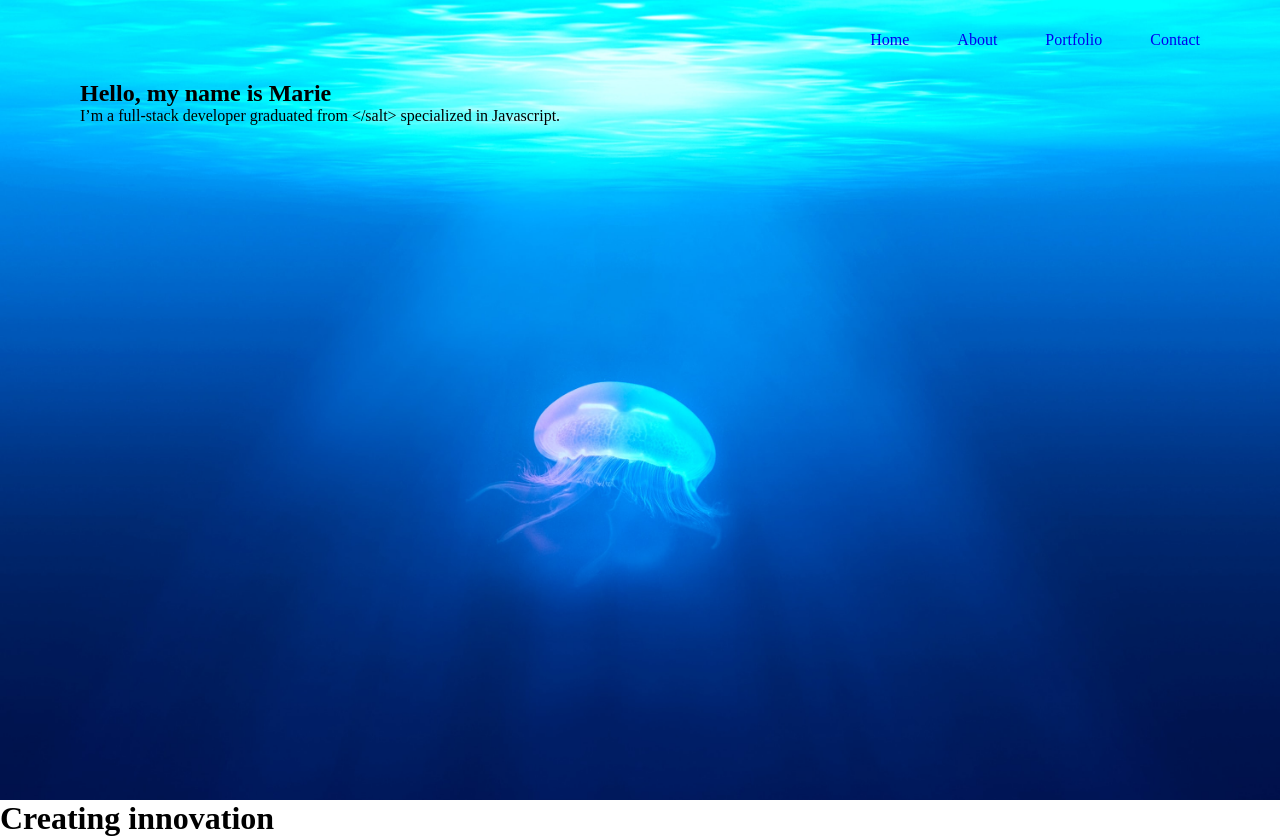
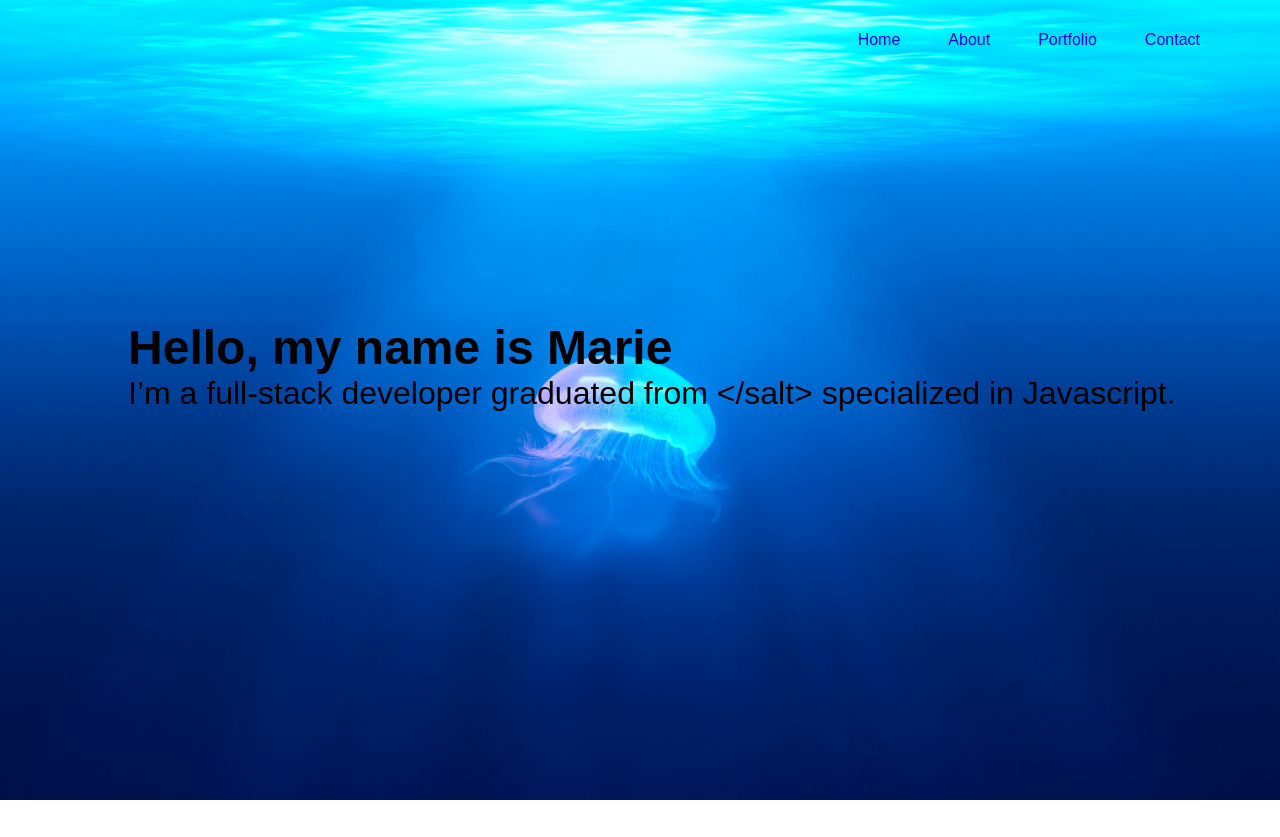
Before and after one commit to Marie-m-prog/portfolio-site, a Gatsby site: page / in a window 1280 px wide. After the commit the page ends 800 px from the top, so only its background shows below. Built offline with nearby package versions, Linux system fonts and the light colour scheme; Gatsby itself is replaced by a stand-in of ours.

Commit message:
add font and animation

```diff
--- a/package.json
+++ b/package.json
@@ -13,10 +13,12 @@
     "gatsby-plugin-sharp": "^2.6.36",
     "gatsby-source-filesystem": "^2.3.30",
     "gatsby-transformer-sharp": "^2.5.15",
+    "gsap": "^3.5.1",
     "prop-types": "^15.7.2",
     "react": "^16.12.0",
     "react-dom": "^16.12.0",
-    "react-helmet": "^6.1.0"
+    "react-helmet": "^6.1.0",
+    "react-reveal": "^1.2.2"
   },
   "devDependencies": {
     "prettier": "2.1.1"
--- a/src/components/styles.css
+++ b/src/components/styles.css
@@ -1,3 +1,8 @@
+@font-face {
+  font-family: 'Raleway';
+  src: local('Raleway', url(../fonts/Raleway-VariableFont_wght.ttf) format('truetype'));
+}
+
 * {
   margin: 0;
   padding: 0;
@@ -8,6 +13,7 @@
   min-height: 100vh;
   background: url("../images/danist-unsplash.jpg");
   background-size: cover;
+  background-position: center;
   padding: 0rem 5rem;
 }
 
@@ -16,6 +22,7 @@
   align-items: center;
   justify-content: flex-end;
   min-height: 10vh;
+  font-family: Raleway, sans-serif;
 }
 
 .nav-links {
@@ -30,3 +37,52 @@
 a {
   text-decoration: none;
 }
+
+a:hover {
+  border-bottom: 2px solid black;
+}
+
+.title-text {
+  font-family: Raleway, sans-serif;
+  position: absolute;
+  top: 40%;
+  left: 10%;
+  font-size: 2rem;
+}
+
+.intro {
+  position: fixed;
+  top: 0;
+  left: 0;
+  width: 100%;
+  height: 100%;
+  display: flex;
+  justify-content: center;
+  align-items: center;
+}
+
+
+/* .slider {
+  position: fixed;
+  top: 0;
+  left: 0;
+  width: 100%;
+  height: 100%;
+  transform: translateY(100%);
+}
+
+.intro-text {
+  color: rgb(227, 242, 255);
+  font-family: Raleway, sans-serif;
+  font-size: 2rem;
+} */
+
+/* .hide {
+  background: black;
+  overflow: hidden;
+}
+
+.hide span {
+  transform: translateY(100%);
+  display: inline-block;
+} */
--- a/src/pages/index.js
+++ b/src/pages/index.js
@@ -1,25 +1,33 @@
-import React from "react"
+import React, { useEffect, useRef } from "react"
+import Fade from 'react-reveal/Fade';
 import SEO from "../components/seo"
 import Header from "../components/header"
 import "../components/styles.css"
 
-const IndexPage = () => (
+const IndexPage = () => {
+  let title = "Hello, my name is Marie";
+
+
+  return (
   <div>
     <SEO title="Home" />
     <section className="landing">
       <Header />
-      <h1>Hello, my name is Marie</h1>
-      <p>{`I’m a full-stack developer graduated from </salt> specialized in Javascript.`}</p>
+        <div className="title-text">
+          <h1>
+            <span>
+              {title.split("").map((char, index) => {
+                return (
+                  <Fade top cascade delay={index*10}><span key={index}>{char}</span></Fade>
+                )
+              })}
+            </span>
+          </h1>
+          <p>{`I’m a full-stack developer graduated from </salt> specialized in Javascript.`}</p>
+        </div>
     </section>
-    <div className="intro">
-      <div className="intro-text">
-        <h1 className="hide">
-          <span className="text">Creating innovation</span>
-        </h1>
-      </div>
-    </div>
     <div className="slider"></div>
   </div>
-)
+)}
 
 export default IndexPage
```
Also changed, not shown: src/fonts/Raleway-VariableFont_wght.ttf (added), 1 other file.
